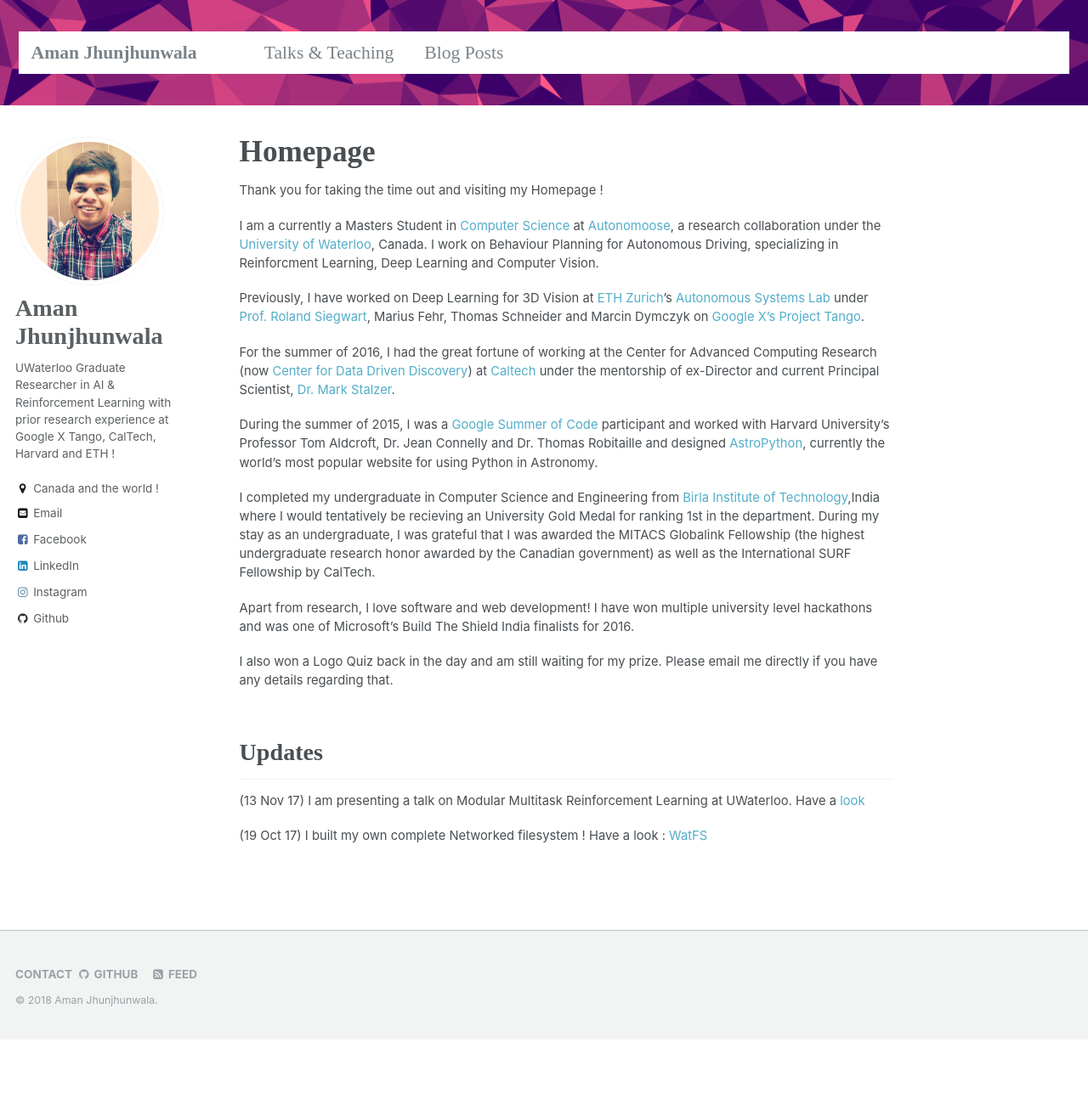
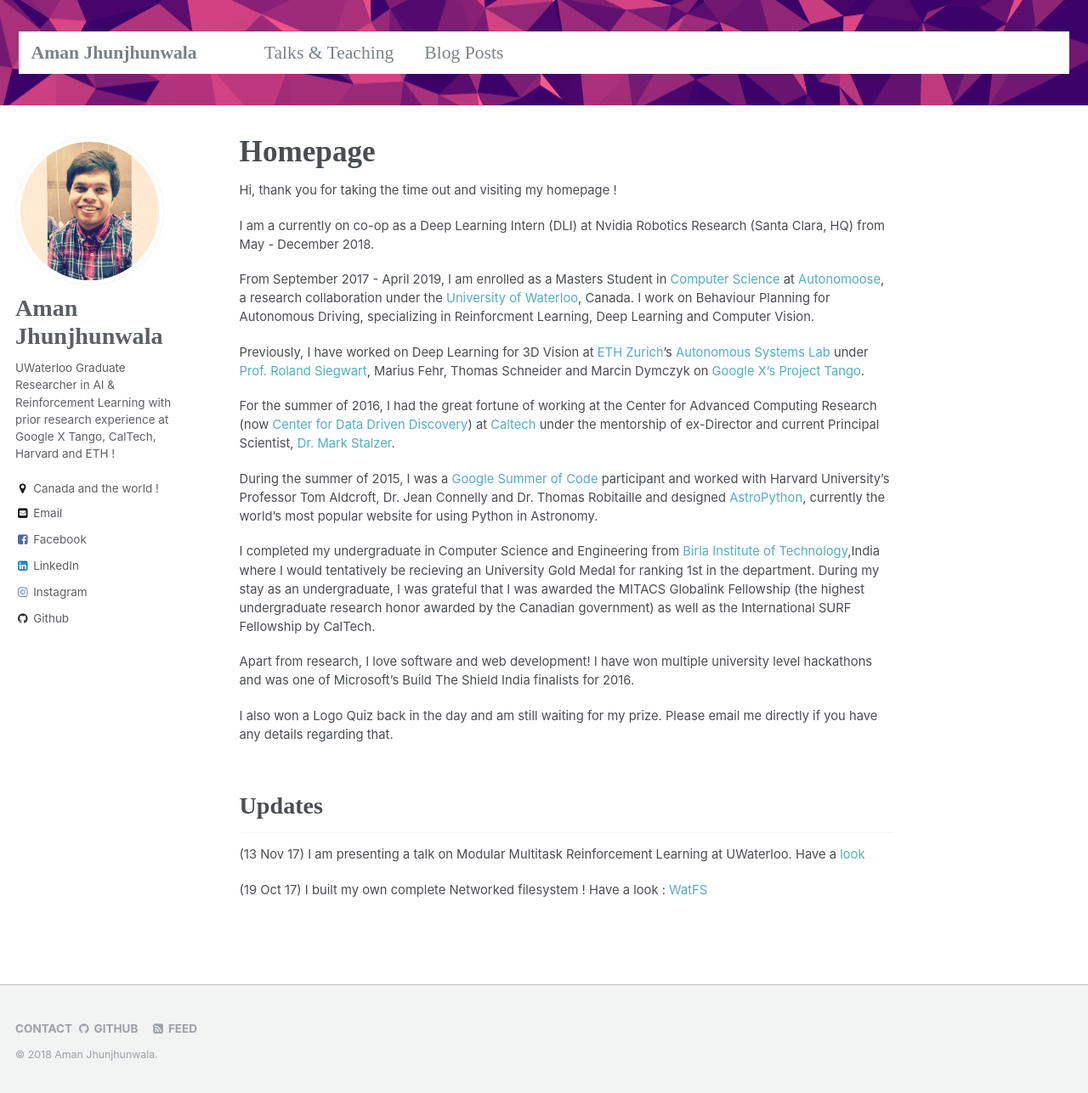
Before and after one commit to amanjhunjhunwala/amanjhunjhunwala.github.io, a Jekyll site: the page built from _pages/about.md, in a window 1280 px wide and 1287 px high. Shown: the whole window at 85% size. Built offline with Jekyll 4.4.1, drawn with Linux system fonts in a browser that asks for light colours; some web fonts are replaced.

Commit message:
Update about.md

```diff
--- a/_pages/about.md
+++ b/_pages/about.md
@@ -8,9 +8,11 @@ redirect_from:
   - /about.html
 ---
 
-Thank you for taking the time out and visiting my Homepage !
+Hi, thank you for taking the time out and visiting my homepage !
 
-I am a currently a Masters Student in [Computer Science](https://cs.uwaterloo.ca/) at [Autonomoose](http://www.autonomoose.net/), a research collaboration under the [University of Waterloo](https://uwaterloo.ca/), Canada. I work on Behaviour Planning for Autonomous Driving, specializing in Reinforcment Learning, Deep Learning and Computer Vision.
+I am a currently on co-op as a Deep Learning Intern (DLI) at Nvidia Robotics Research (Santa Clara, HQ)  from May - December 2018.
+
+From September 2017 - April 2019, I am enrolled as a Masters Student in [Computer Science](https://cs.uwaterloo.ca/) at [Autonomoose](http://www.autonomoose.net/), a research collaboration under the [University of Waterloo](https://uwaterloo.ca/), Canada. I work on Behaviour Planning for Autonomous Driving, specializing in Reinforcment Learning, Deep Learning and Computer Vision.
 
 Previously, I have worked on Deep Learning for 3D Vision at [ETH Zurich](https://www.ethz.ch/en.html)'s [Autonomous Systems Lab](http://www.asl.ethz.ch/) under [Prof. Roland Siegwart](http://www.asl.ethz.ch/the-lab/people/person-detail.html?persid=29981), Marius Fehr, Thomas Schneider and Marcin Dymczyk on [Google X's Project Tango](https://get.google.com/tango/).
 
```
